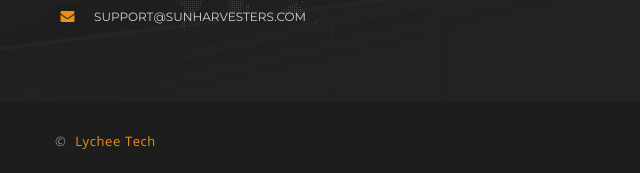
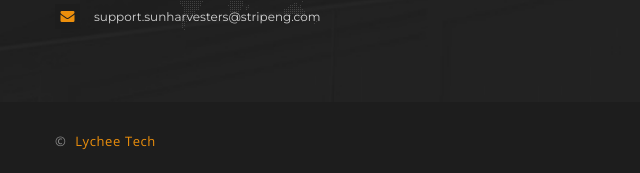
Before and after one commit to Foluu/SunHarvesters, a plain HTML site: page about.html in a window 1280 px wide. Shown: the part 3756-3929 px from the top of the page, 0-640 px from the left. Drawn offline with nearby package versions, Linux system fonts and the light colour scheme; some packages are replaced by stand-ins of ours; files whose address does not match are found by name.

Commit message:
Email corrected

```diff
--- a/about.html
+++ b/about.html
@@ -702,7 +702,7 @@
                                     <li class="margin-top-7">
                                         <div class="inner">
                                             <span class=" font-size-14 fa fa-envelope"></span>
-                                            <span class="text">SUPPORT@SUNHARVESTERS.COM</span>
+                                            <span class="text">support.sunharvesters@stripeng.com</span>
                                         </div>
                                     </li>
                                 </ul>
```
Also changed, not shown: index.html (+1 -1 lines), packages.html (+1 -1 lines), portal.html (+1 -1 lines), services.html (+1 -1 lines).
